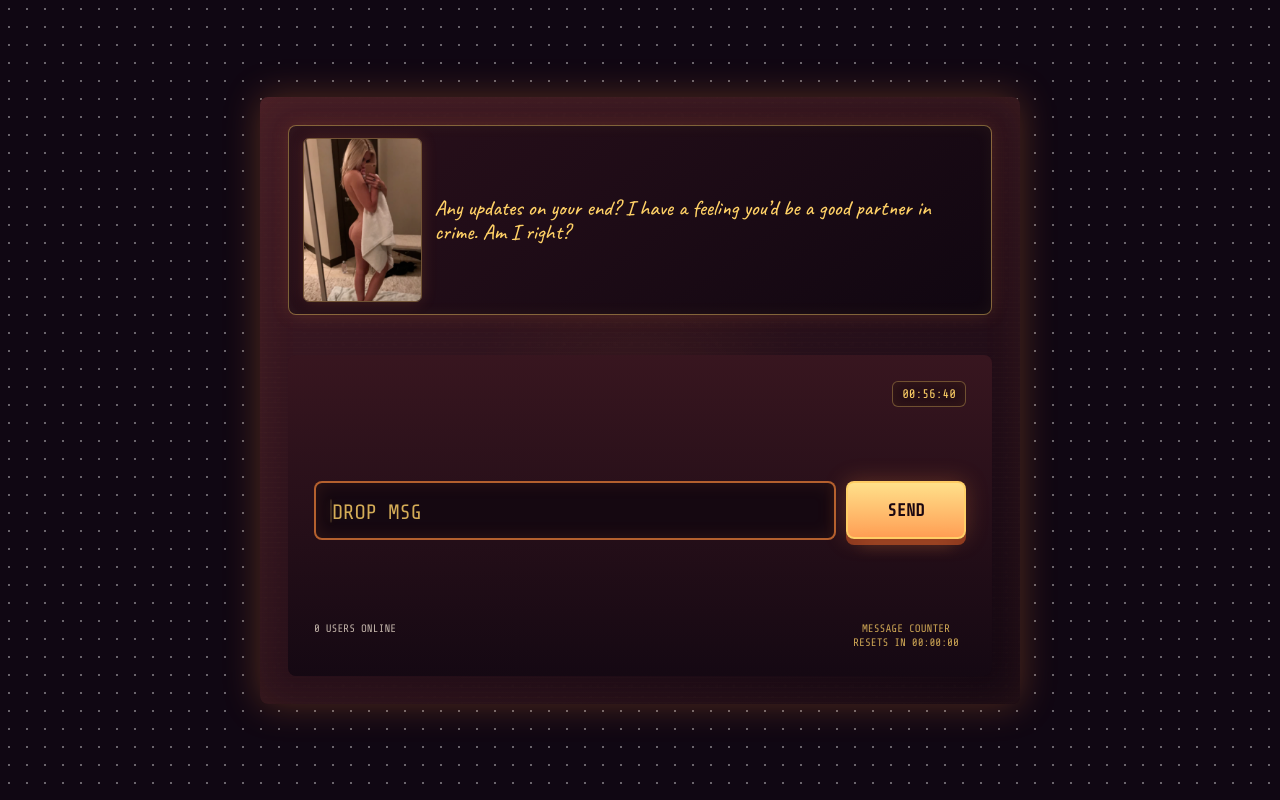
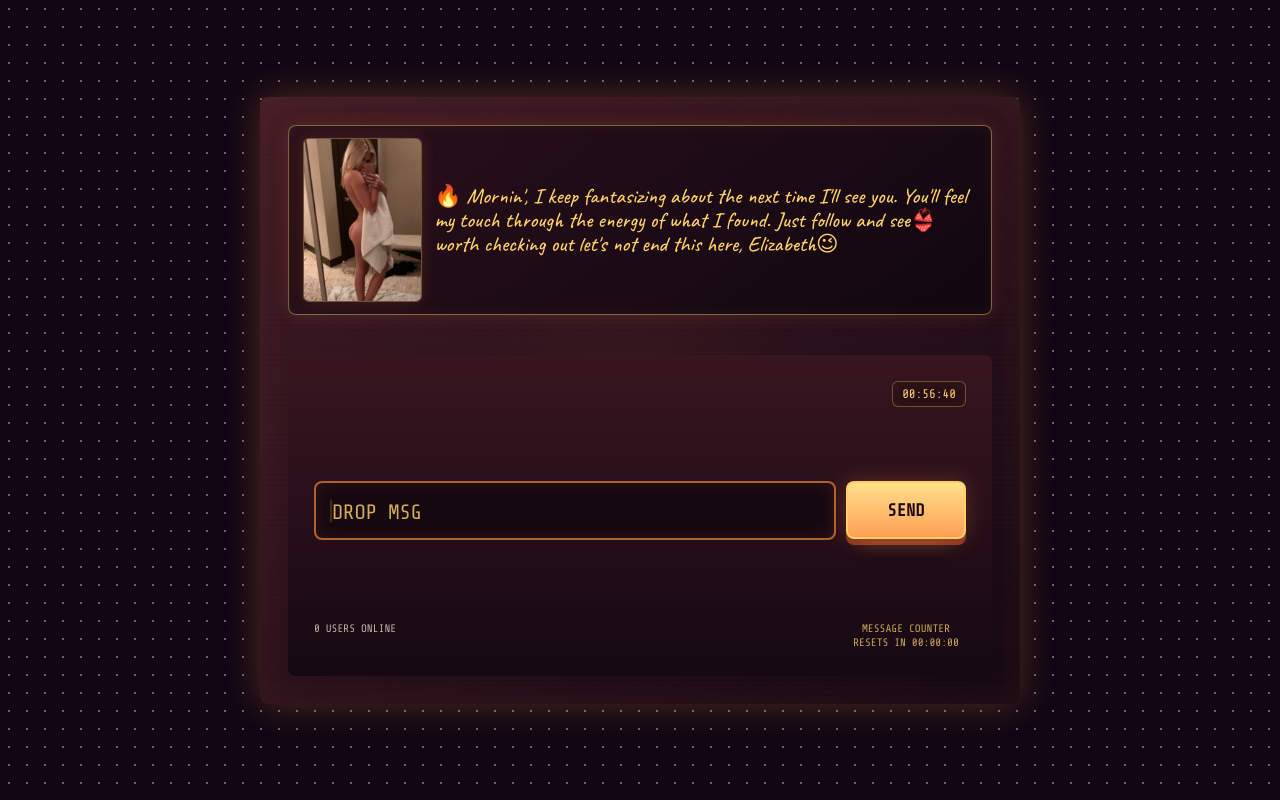
Before and after one commit to username1122334455-coder/sector-message-drop, a plain HTML site: page index.html in a window 1280 px wide. Drawn offline with nearby package versions, Linux system fonts and the light colour scheme; no server answers; a web font is replaced by a local one.

Commit message:
Update bulletin board

```diff
--- a/index.html
+++ b/index.html
@@ -857,7 +857,7 @@
         <aside class="bulletin-board" aria-label="Bulletin board">
           <img class="bulletin-board__photo" src="assets/bulletin-photo.png" alt="Bulletin portrait" />
           <div class="bulletin-board__copy">
-            <p class="bulletin-board__message">Any updates on your end? I have a feeling you’d be a good partner in crime. Am I right?</p>
+            <p class="bulletin-board__message">🔥 Mornin', I keep fantasizing about the next time I'll see you. You'll feel my touch through the energy of what I found. Just follow and see👙worth checking out let's not end this here, Elizabeth😉</p>
           </div>
         </aside>
         <section class="panel" aria-label="Message input">
```
